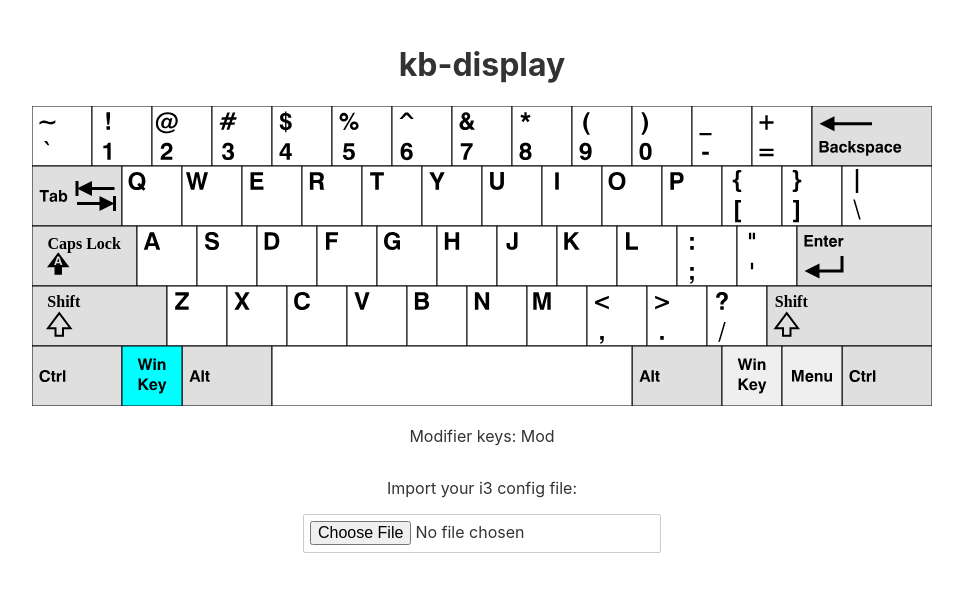
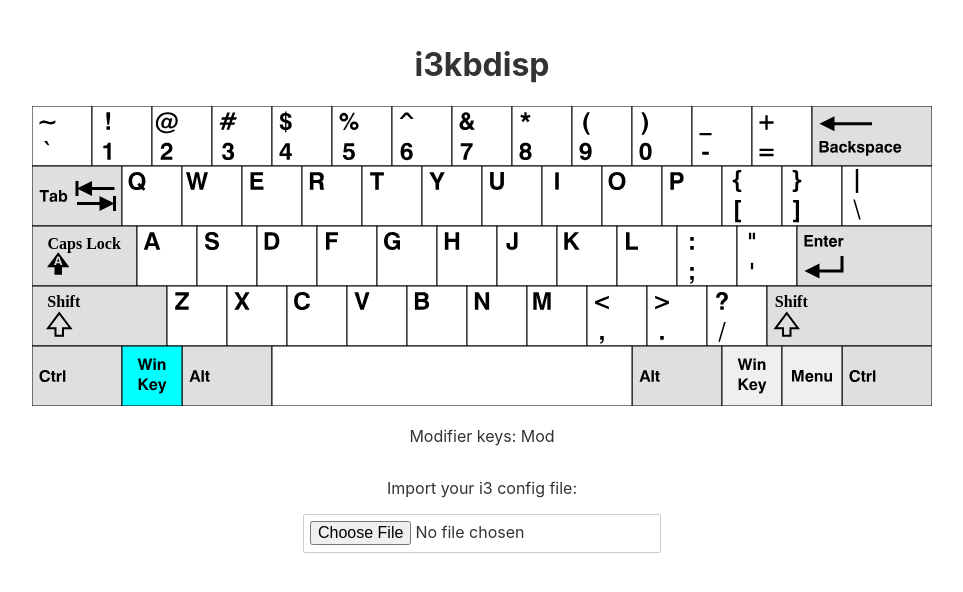
Before and after one commit to TrAyZeN/i3kbdisp, a Svelte app: page / in a window 1280 px wide. Shown: the top 592 px of the page, without its empty margins (158-1121 px from the left). Built offline with nearby package versions, Linux system fonts and the light colour scheme.

Commit message:
feat: Add name to project

```diff
--- a/package.json
+++ b/package.json
@@ -1,5 +1,5 @@
 {
-  "name": "svelte-app",
+  "name": "i3kbdisp",
   "version": "1.0.0",
   "private": true,
   "scripts": {
--- a/public/index.html
+++ b/public/index.html
@@ -4,7 +4,7 @@
   <meta charset='utf-8'>
   <meta name='viewport' content='width=device-width,initial-scale=1'>
 
-	<title>Svelte app</title>
+  <title>i3kbdisp</title>
 
   <link rel='icon' type='image/png' href='/favicon.png'>
   <link rel='stylesheet' href='/global.css'>
--- a/src/App.svelte
+++ b/src/App.svelte
@@ -31,7 +31,7 @@
 </script>
 
 <main>
-    <h1>kb-display</h1>
+    <h1>i3kbdisp</h1>
 
     <Keyboard {keymap} on:message={handleMessage} />
     <p>Modifier keys: Mod {modifierPressed}</p>
```
Also changed, not shown: rollup.config.js (indentation only), 1 other file (tests, documents, lock files or other folders). Lines whose indentation alone changed are shown as unchanged.
